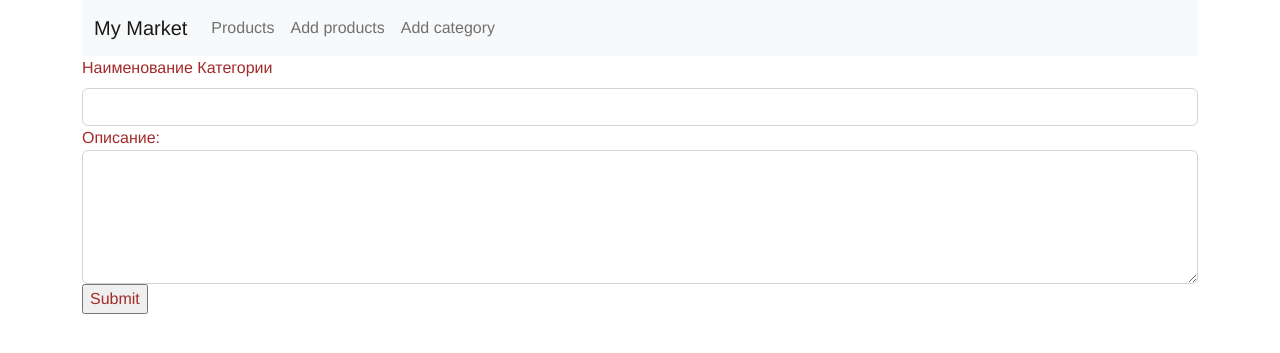
After one commit to alexletoon/lesson_54_Toropov_A, a Django app: page /category/add in a window 1280 px wide. The commit adds this page. Shown: the top 353 px of the page. Run offline with Django 4.2, Linux system fonts and the light colour scheme.

Commit message:
в файл urls.py добавлен путь categories/add
в папку views добавлен новый файл categories.py

в файле categories.py создан метод category_add_view для добавления новых категорий

в папку templates добавден новый файл add_category.html - шаблон для добавления новых категорий

```diff
--- a/source/store_app/urls.py
+++ b/source/store_app/urls.py
@@ -1,4 +1,5 @@
 from store_app.views.products import products_view, display_product, product_add_view
+from store_app.views.category import category_add_view
 from django.urls import path
 
 
@@ -7,5 +8,6 @@ urlpatterns = [
     path("", products_view, name ='index_view'),
     path("product/<int:pk>", display_product, name='product_view'),
     path('product/', products_view),
-    path('product/add', product_add_view, name='add_product')
+    path('product/add', product_add_view, name='add_product'),
+    path('category/add', category_add_view, name='add_category' )
 ]
--- a/source/store_app/views/category.py
+++ b/source/store_app/views/category.py
@@ -0,0 +1,14 @@
+from django.shortcuts import render, get_object_or_404, redirect, reverse
+from store_app.models import Categories, Goods
+
+
+def category_add_view(request):
+    if request.method == 'GET':
+        return render (request, 'add_category.html')
+    else:
+        category_info = {
+            'category': request.POST.get('category'),
+            'description': request.POST.get('description')
+        }
+    Categories.objects.create(**category_info)
+    return redirect(reverse('index_view'))
--- a/source/store_app/views/products.py
+++ b/source/store_app/views/products.py
@@ -1,5 +1,3 @@
-import re
-from unicodedata import category
 from django.shortcuts import render, get_object_or_404, redirect, reverse
 from store_app.models import Categories, Goods
 
--- /dev/null
+++ b/source/templates/add_category.html
@@ -0,0 +1,19 @@
+{% extends 'base.html' %}
+
+{% block menu %}{% endblock %}
+
+{% block content %}
+
+<form action="" method="POST">
+    {% csrf_token %}
+    <label for="category" class="form-label">Наименование Категории</label>
+    <input type="text" name="category" id="category" class="form-control">
+
+    <label for="description">Описание:</label>
+    <textarea name="description" class="form-control" rows="5" id="description"></textarea>
+
+    <input type="submit">
+
+</form>
+
+{%endblock%}
--- a/source/templates/base.html
+++ b/source/templates/base.html
@@ -22,7 +22,7 @@
                 <div class="navbar-nav">
                   <a class="nav-link" aria-current="page" href="{% url 'index_view' %}">Products</a>
                   <a class="nav-link" href="{% url 'add_product' %}">Add products</a>
-                  <a class="nav-link" href="#">Add category</a>
+                  <a class="nav-link" href="{% url 'add_category' %}">Add category</a>
                   {% block menu %}{% endblock %}
                 </div>
               </div>
```
Also changed, not shown: source/db.sqlite3.
